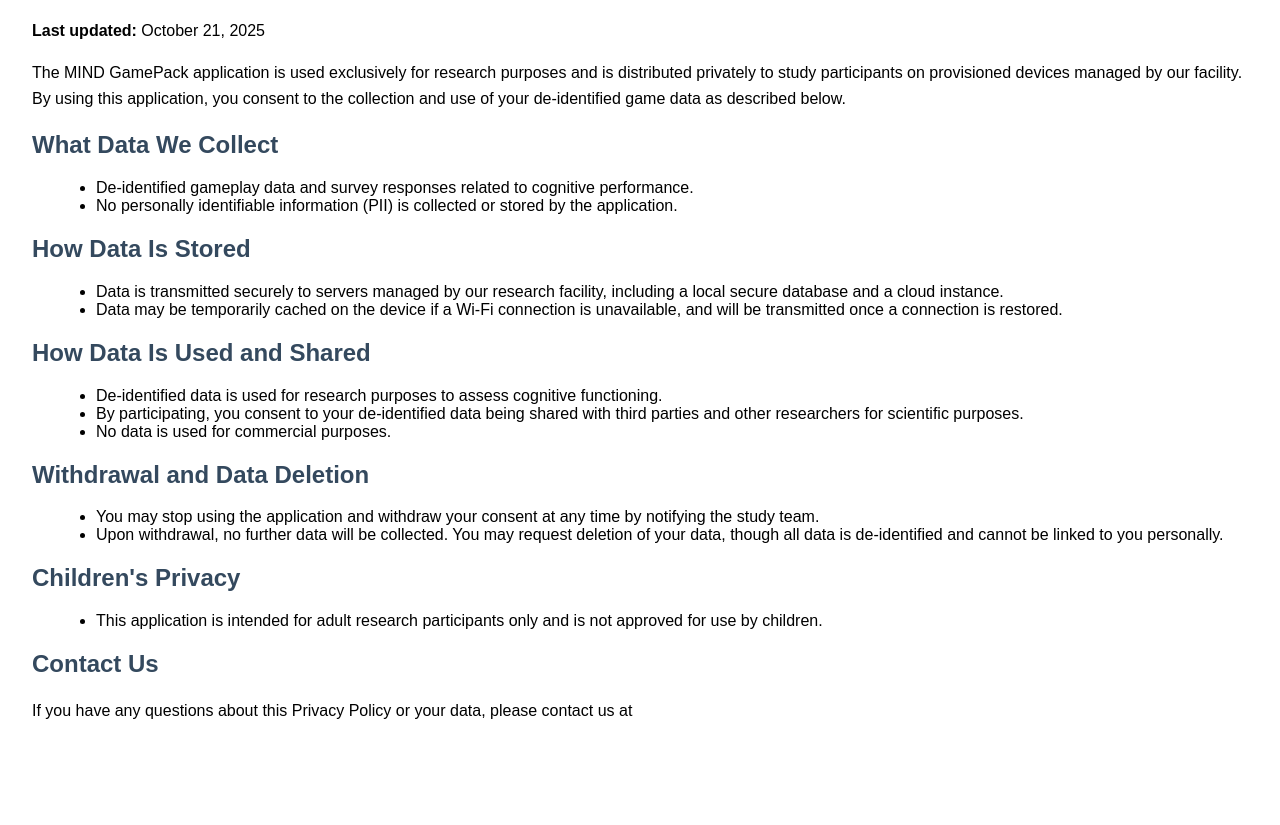
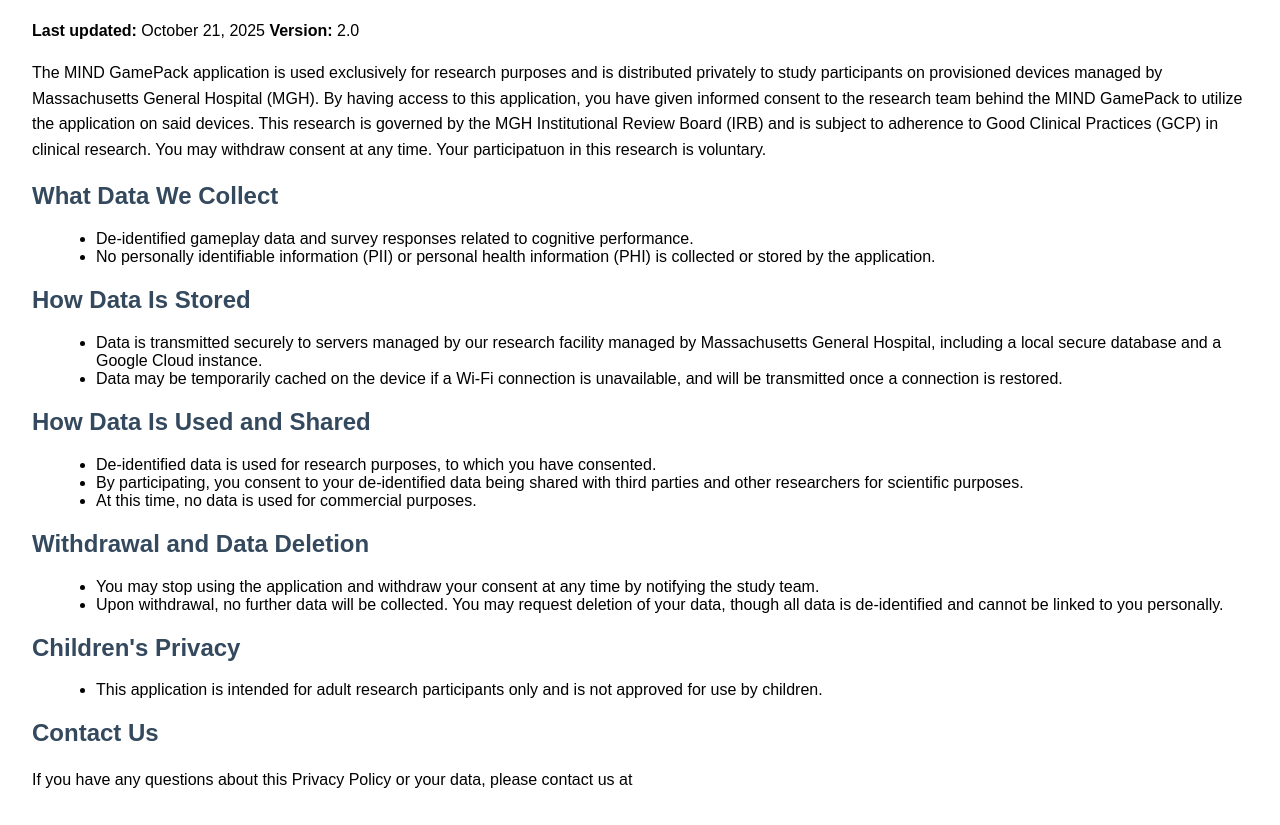
Before and after one commit to ACTRU/Game-Pack-Docs, a plain HTML site: page Privacy_Policy.html in a window 1280 px wide. Shown: the part 72-897 px from the top of the page. Before the commit the page ends 828 px from the top, so only its background shows below. Drawn offline with Linux system fonts and the light colour scheme.

Commit message:
Update Privacy_Policy.html
Version 2.0

```diff
--- a/Privacy_Policy.html
+++ b/Privacy_Policy.html
@@ -15,28 +15,31 @@
   <h1>Privacy Policy for MIND GamePack</h1>
   <p>
     <strong>Last updated:</strong> October 21, 2025
+    <strong> Version: </strong> 2.0
   </p>
   <p>
-    The MIND GamePack application is used exclusively for research purposes and is distributed privately to study participants on provisioned devices managed by our facility. By using this application, you consent to the collection and use of your de-identified game data as described below.
+    The MIND GamePack application is used exclusively for research purposes and is distributed privately to study participants on provisioned devices managed by Massachusetts General Hospital (MGH).
+    By having access to this application, you have given informed consent to the research team behind the MIND GamePack to utilize the application on said devices. This research is governed by the MGH Institutional Review Board (IRB) and is subject to adherence to Good Clinical Practices (GCP) in clinical research.
+    You may withdraw consent at any time.  Your participatuon in this research is voluntary.
   </p>
 
   <h2>What Data We Collect</h2>
   <ul>
     <li>De-identified gameplay data and survey responses related to cognitive performance.</li>
-    <li>No personally identifiable information (PII) is collected or stored by the application.</li>
+    <li>No personally identifiable information (PII) or personal health information (PHI) is collected or stored by the application.</li>
   </ul>
 
   <h2>How Data Is Stored</h2>
   <ul>
-    <li>Data is transmitted securely to servers managed by our research facility, including a local secure database and a cloud instance.</li>
+    <li>Data is transmitted securely to servers managed by our research facility managed by Massachusetts General Hospital, including a local secure database and a Google Cloud instance.</li>
     <li>Data may be temporarily cached on the device if a Wi-Fi connection is unavailable, and will be transmitted once a connection is restored.</li>
   </ul>
 
   <h2>How Data Is Used and Shared</h2>
   <ul>
-    <li>De-identified data is used for research purposes to assess cognitive functioning.</li>
+    <li>De-identified data is used for research purposes, to which you have consented.</li>
     <li>By participating, you consent to your de-identified data being shared with third parties and other researchers for scientific purposes.</li>
-    <li>No data is used for commercial purposes.</li>
+    <li>At this time, no data is used for commercial purposes.</li>
   </ul>
 
   <h2>Withdrawal and Data Deletion</h2>
```
